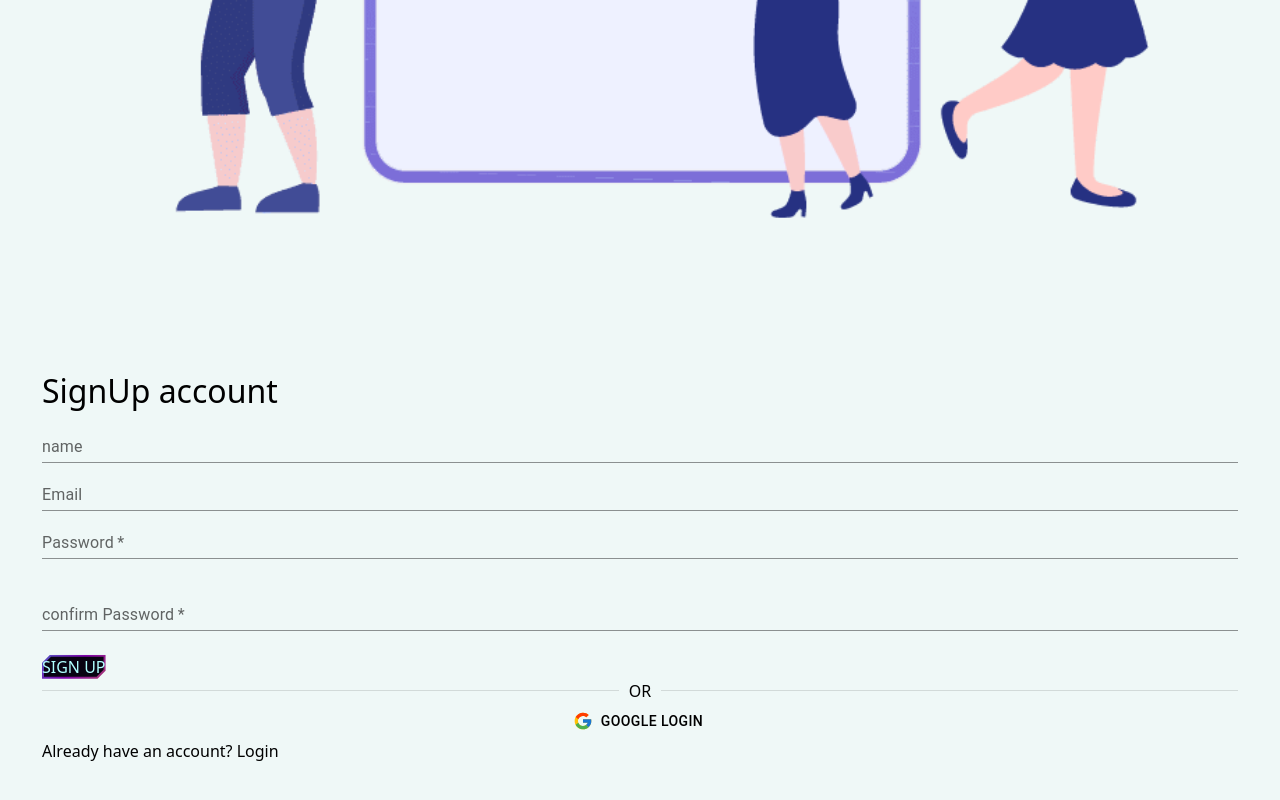
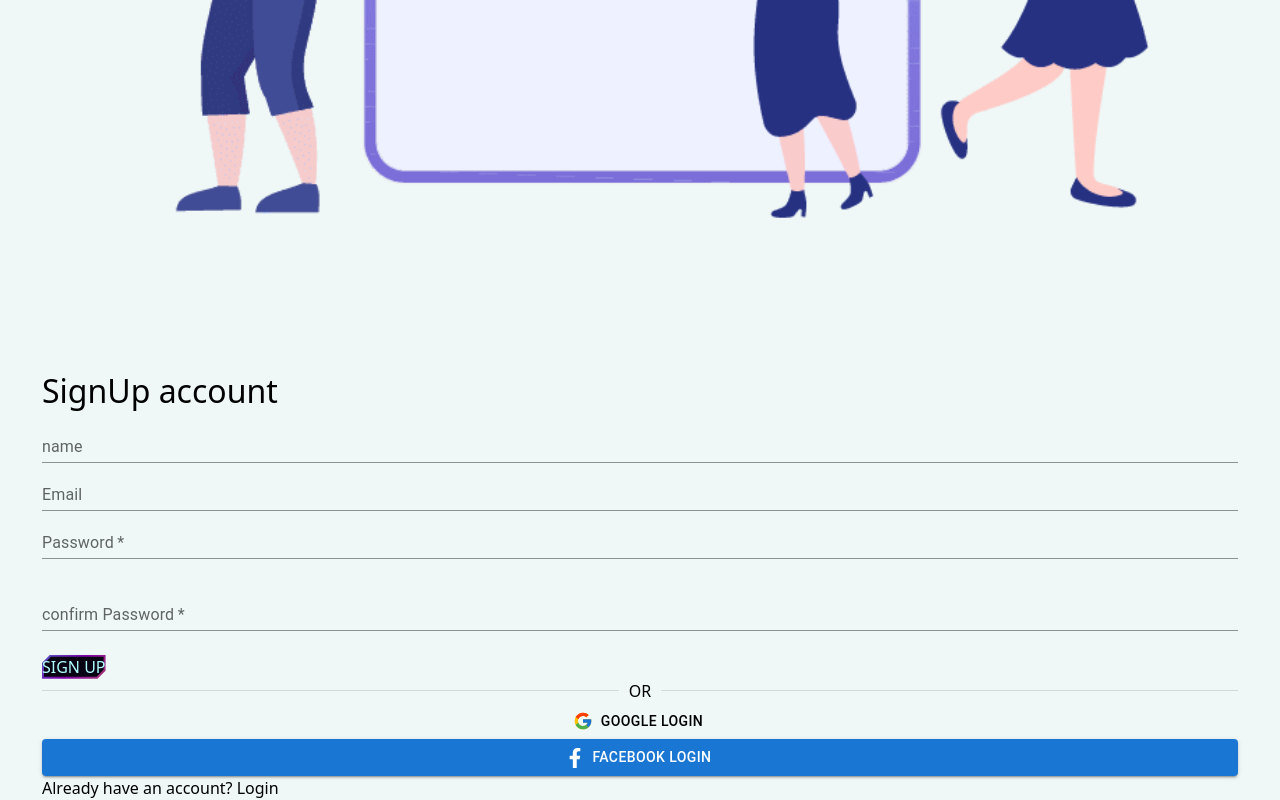
Before and after one commit to jamilakterup/school-client-site, a React (Vite) app: page /register in a window 1280 px wide. Shown: the part 1117-1917 px from the top of the page. Before the commit the page ends 1880 px from the top, so only its background shows below. Built offline with nearby package versions, Linux system fonts and the light colour scheme; no server answers; some icons are missing; a web font is replaced by a local one.

Commit message:
fb login

```diff
--- a/src/pages/User/Register.jsx
+++ b/src/pages/User/Register.jsx
@@ -1,9 +1,10 @@
 import Lottie from "lottie-react";
 import loginAnimation from "../../assets/lottie/animation_lmutt4s2.json";
-import {Link} from "react-router-dom";
+import {Link, useNavigate} from "react-router-dom";
 import {Button, Divider, TextField} from '@mui/material';
 import {PiEyeThin, PiEyeClosed} from "react-icons/pi";
 import {FcGoogle} from "react-icons/fc";
+import {FaFacebookF} from "react-icons/fa";
 
 import {useFormik} from 'formik';
 import * as yup from 'yup';
@@ -40,18 +41,32 @@ const validationSchema = yup.object({
 const Register = () => {
     const [showText, setShowText] = useState(false);
     const [showConfirmText, setShowConfirmText] = useState(false);
-    const {registerUser, loginWithGoogle, updateUserName, verifyEmail} = useContext(AuthContext);
+    const {registerUser, loginWithGoogle, updateUserName, verifyEmail, loginWithFacebook} = useContext(AuthContext);
+    const navigate = useNavigate();
 
     const handleGoogleLogin = () => {
         loginWithGoogle()
             .then(result => {
                 const user = result.user;
                 console.log(user);
+                navigate('/');
             })
             .catch(err => {
                 console.log(err)
             });
-    }
+    };
+
+    const handleFacebookLogin = () => {
+        loginWithFacebook()
+            .then(result => {
+                const user = result.user;
+                console.log(user);
+                navigate('/');
+            })
+            .catch(err => {
+                console.log(err);
+            })
+    };
 
     // formic function===========
     const formik = useFormik({
@@ -70,7 +85,11 @@ const Register = () => {
 
                     verifyEmail(user)
                         .then(() => {
-                            window.alert('email verification send')
+                            if (user.emailVerified) {
+                                navigate('/');
+                            } else {
+                                window.alert('Please verify your email before continuing.');
+                            }
                         })
                         .catch(err => {
                             console.log(err);
@@ -165,9 +184,15 @@ const Register = () => {
                 </form>
 
                 <Divider>OR</Divider>
-                <div className="mt-6">
-                    <Button onClick={handleGoogleLogin} variant="elevated" fullWidth className="shadow-md" startIcon={<FcGoogle />}>Google login</Button>
+                <div className="mt-6 md:flex gap-4">
+                    <div className="w-full">
+                        <Button onClick={handleGoogleLogin} variant="elevated" fullWidth className="shadow-md" startIcon={<FcGoogle />}>Google login</Button>
+                    </div>
+                    <div className="w-full md:mt-0 mt-6">
+                        <Button onClick={handleFacebookLogin} variant="contained" fullWidth className="shadow-md" startIcon={<FaFacebookF className="text-white" />}>Facebook login</Button>
+                    </div>
                 </div>
+
                 <p className="text-xs mt-5">Already have an account? <Link to="/login" className="hover:text-blue-700 underline">Login</Link></p>
             </div>
         </section>
--- a/src/pages/User/SignIn.jsx
+++ b/src/pages/User/SignIn.jsx
@@ -1,12 +1,13 @@
 import "./SignIn.css";
 import Lottie from "lottie-react";
 import loginAnimation from "../../assets/lottie/animation_lmuto4rl.json";
-import {Link} from "react-router-dom";
+import {Link, useNavigate} from "react-router-dom";
 import {Button, Divider, TextField} from '@mui/material';
 import {PiEyeThin, PiEyeClosed} from "react-icons/pi";
 import {FcGoogle} from "react-icons/fc";
 import {useContext, useRef, useState} from "react";
 import {AuthContext} from "../../utils/providers/AuthProvider";
+import {FaFacebookF} from "react-icons/fa";
 
 
 // formic style=========
@@ -26,19 +27,33 @@ const validationSchema = yup.object({
 
 const SignIn = () => {
     const [showText, setShowText] = useState(false);
-    const {loginUser, loginWithGoogle, resetPassword} = useContext(AuthContext);
+    const {loginUser, loginWithGoogle, resetPassword, loginWithFacebook} = useContext(AuthContext);
     const emailRef = useRef();
+    const navigate = useNavigate();
 
     const handleGoogleLogin = () => {
         loginWithGoogle()
             .then(result => {
                 const user = result.user;
                 console.log(user);
+                navigate('/')
             })
             .catch(err => {
                 console.log(err)
             });
     }
+
+    const handleFacebookLogin = () => {
+        loginWithFacebook()
+            .then(result => {
+                const user = result.user;
+                console.log(user);
+                navigate('/')
+            })
+            .catch(err => {
+                console.log(err);
+            })
+    };
 
     // formik function===========
     const formik = useFormik({
@@ -52,6 +67,8 @@ const SignIn = () => {
                 .then(userCredential => {
                     const user = userCredential.user;
                     console.log(user);
+                    navigate('/');
+
                     if (!user.emailVerified) {
                         window.alert('Email is not verified')
                     }
@@ -133,9 +150,15 @@ const SignIn = () => {
                     <button type="submit" className="btn w-full p-[6px] my-6">Login</button>
                 </form>
                 <Divider>OR</Divider>
-                <div className="mt-4">
-                    <Button onClick={handleGoogleLogin} variant="elevated" fullWidth className="shadow-md" startIcon={<FcGoogle />}>Google login</Button>
+                <div className="mt-6 md:flex gap-4">
+                    <div className="w-full">
+                        <Button onClick={handleGoogleLogin} variant="elevated" fullWidth className="shadow-md" startIcon={<FcGoogle />}>Google login</Button>
+                    </div>
+                    <div className="w-full md:mt-0 mt-6">
+                        <Button onClick={handleFacebookLogin} variant="contained" fullWidth className="shadow-md" startIcon={<FaFacebookF className="text-white" />}>Facebook login</Button>
+                    </div>
                 </div>
+
                 <p className="text-xs mt-5">Don't have account? <Link to="/register" className="text-blue-600 underline">Sign Up</Link></p>
             </div>
         </section>
--- a/src/utils/providers/AuthProvider.jsx
+++ b/src/utils/providers/AuthProvider.jsx
@@ -1,5 +1,5 @@
 import {createContext, useEffect, useState} from "react";
-import {GoogleAuthProvider, createUserWithEmailAndPassword, getAuth, onAuthStateChanged, sendEmailVerification, sendPasswordResetEmail, signInWithEmailAndPassword, signInWithPopup, signOut, updateProfile} from "firebase/auth";
+import {FacebookAuthProvider, GoogleAuthProvider, createUserWithEmailAndPassword, getAuth, onAuthStateChanged, sendEmailVerification, sendPasswordResetEmail, signInWithEmailAndPassword, signInWithPopup, signOut, updateProfile} from "firebase/auth";
 import {app} from "../../config/firebase.config";
 
 
@@ -7,6 +7,7 @@ import {app} from "../../config/firebase.config";
 export const AuthContext = createContext(null);
 const auth = getAuth(app);
 const googleProvider = new GoogleAuthProvider();
+const facebookProvider = new FacebookAuthProvider();
 
 
 
@@ -32,6 +33,11 @@ const AuthProvider = ({children}) => {
     const loginWithGoogle = () => {
         setLoading(true);
         return signInWithPopup(auth, googleProvider);
+    };
+
+    // login and register user with facebook===========
+    const loginWithFacebook = () => {
+        return signInWithPopup(auth, facebookProvider);
     };
 
     // update userName===========
@@ -66,8 +72,8 @@ const AuthProvider = ({children}) => {
         const unsubscribe = onAuthStateChanged(auth, currentUser => {
             setUser(currentUser);
             if (currentUser) {
-                const uid = currentUser.uid;
-                console.log(uid);
+                // const uid = currentUser.uid;
+                // console.log(uid);
                 setLoading(false);
             }
             else {
@@ -95,7 +101,8 @@ const AuthProvider = ({children}) => {
         updateUserName,
         verifyEmail,
         resetPassword,
-        logUotUser
+        logUotUser,
+        loginWithFacebook
     }
     return (
         <AuthContext.Provider value={authInfo}>
```
